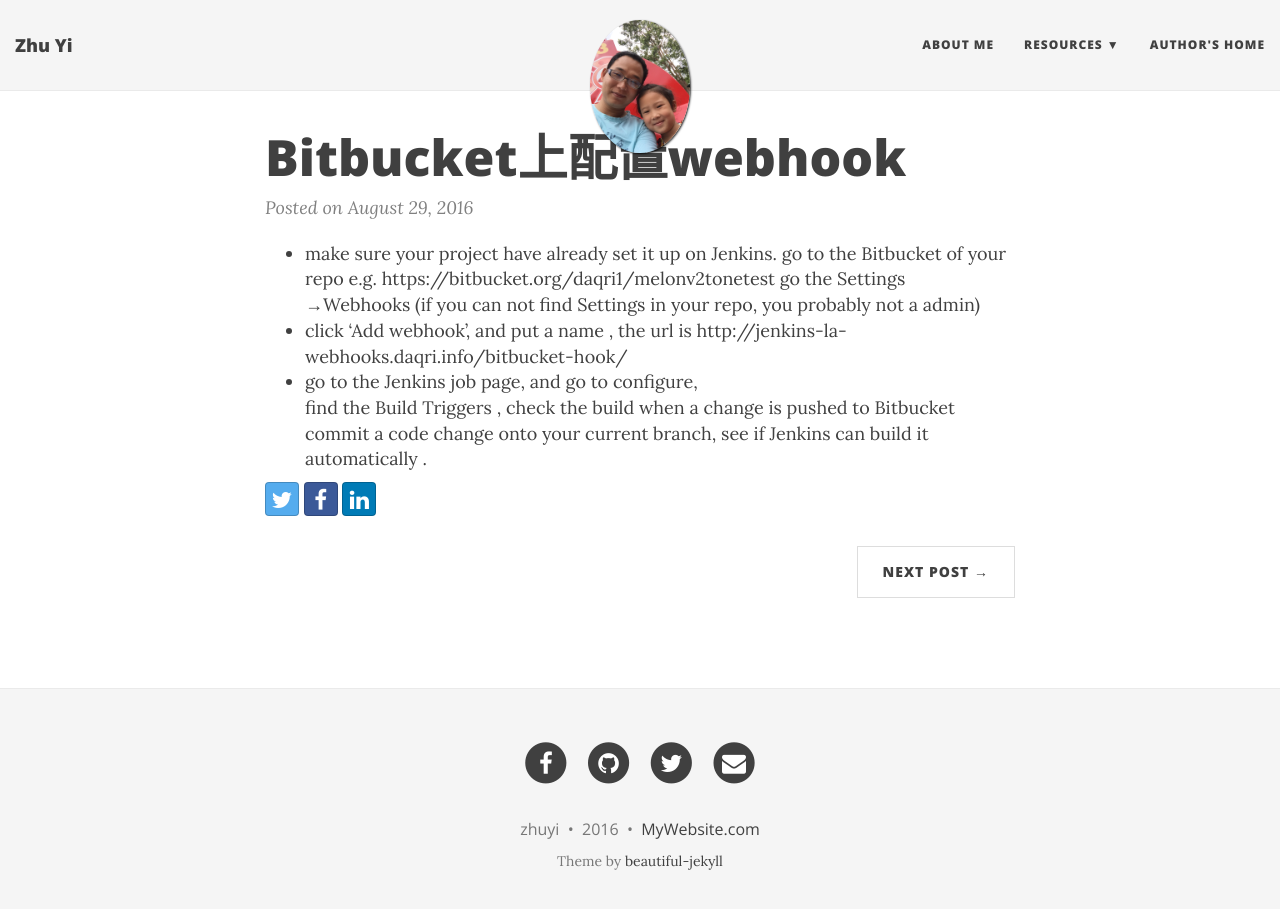
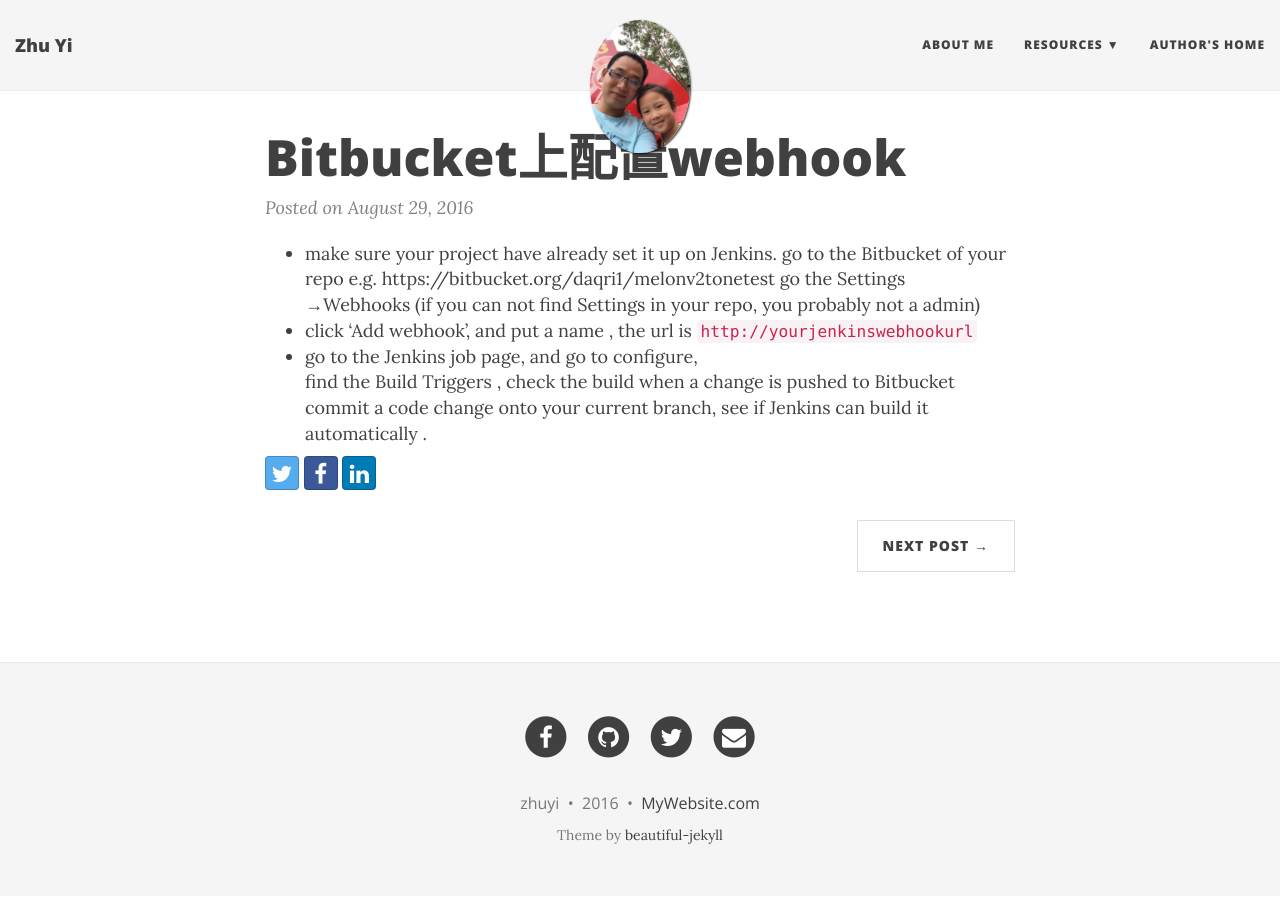
Before and after one commit to zhuyiif/zhuyiif.github.io, a Jekyll site: the page built from _posts/2016-08-29-config-webhook-bitbucket.markdown, in a window 1280 px wide and 922 px high. Shown: the top 909 px of the window. Built offline with Jekyll 4.4.1, drawn with Linux system fonts in a browser that asks for light colours; nearby versions of some CDN libraries; comment, search, counter and statistics services are not loaded; some of the changed lines change nothing that is shown.

Commit message:
Update 2016-08-29-config-webhook-bitbucket.markdown

```diff
--- a/_posts/2016-08-29-config-webhook-bitbucket.markdown
+++ b/_posts/2016-08-29-config-webhook-bitbucket.markdown
@@ -7,7 +7,7 @@
 * make sure your project have already set it up on Jenkins.
 go to the Bitbucket of your repo  e.g. https://bitbucket.org/daqri1/melonv2tonetest
 go the Settings →Webhooks (if you can not find Settings in your repo, you probably not a admin)
-* click 'Add webhook', and put a name , the url is http://jenkins-la-webhooks.daqri.info/bitbucket-hook/
+* click 'Add webhook', and put a name , the url is `http://yourjenkinswebhookurl`
 * go to the Jenkins job page, and go to configure,
 find the Build Triggers , check the build when a change is pushed to Bitbucket
 commit a code change onto your current branch, see if Jenkins can build it automatically .
```
